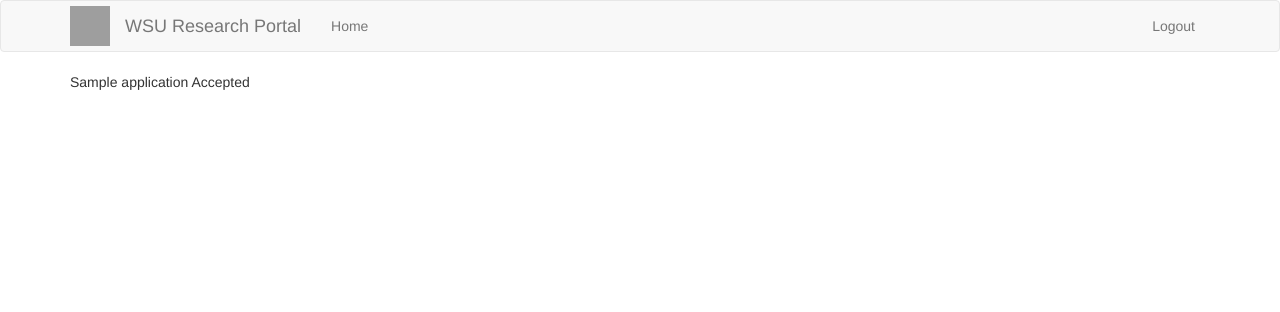
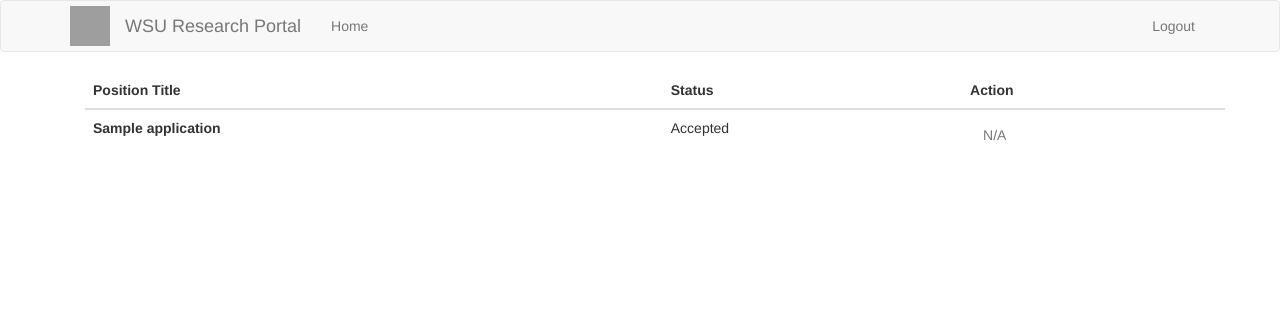
Before and after one commit to AlexanderLarsen343/Academic-Research-Hub, a Python web app: template src/View/templates/Application Pages/my_applications.html in a window 1280 px wide. Shown: the top 312 px of the page. Run offline with Jinja, Linux system fonts and the light colour scheme; the template is opened without the code that fills it: most values are stand-ins (such as "Sample title", 1, 10 or a date in 2020); some libraries are stand-ins or nearby versions; grey boxes are pictures that could not be loaded.

Commit message:
made the my applications page look better

```diff
--- a/src/View/templates/Application Pages/_application.html
+++ b/src/View/templates/Application Pages/_application.html
@@ -1,7 +1,7 @@
 <div>
     {% with position = applications[application] %}
-        {{ position.title }}
-        {{ application.status}}
+        <strong>{{ position.title }}</strong>
+        {{ application.status }}
         {% if application.status == "In Review" %}
             <a href="{{ url_for('routes.application_deletion', application_id=application.id) }}" class="btn btn-danger text-center">Withdraw</a>
         {% endif %}
--- a/src/View/templates/Application Pages/my_applications.html
+++ b/src/View/templates/Application Pages/my_applications.html
@@ -1,11 +1,31 @@
 {% extends "base.html" %}
 {% block app_content %}
-<div>
-    {% for application in applications %}
-    <div>
-        {% include 'Application Pages/_application.html' %}
-    </div>
-    {% endfor %}
+<div class="container">
+    <table class="table">
+        <thead>
+            <tr>
+                <th>Position Title</th>
+                <th>Status</th>
+                <th>Action</th>
+            </tr>
+        </thead>
+        <tbody>
+            {% for application in applications %}
+                <tr>
+                    {% with position = applications[application] %}
+                        <td><strong>{{ position.title }}</strong></td>
+                        <td>{{ application.status }}</td>
+                        <td>
+                            {% if application.status == "In Review" %}
+                                <a href="{{ url_for('routes.application_deletion', application_id=application.id) }}" class="btn btn-danger text-center">Withdraw</a>
+                            {% else %}
+                                <div class="btn btn-secondary text-center disabled" aria-disabled="true">N/A</div>
+                            {% endif %}
+                        </td>
+                    {% endwith %}
+                </tr>
+            {% endfor %}
+        </tbody>
+    </table>
 </div>
-
 {% endblock %}
```
Also changed, not shown: app.db.
